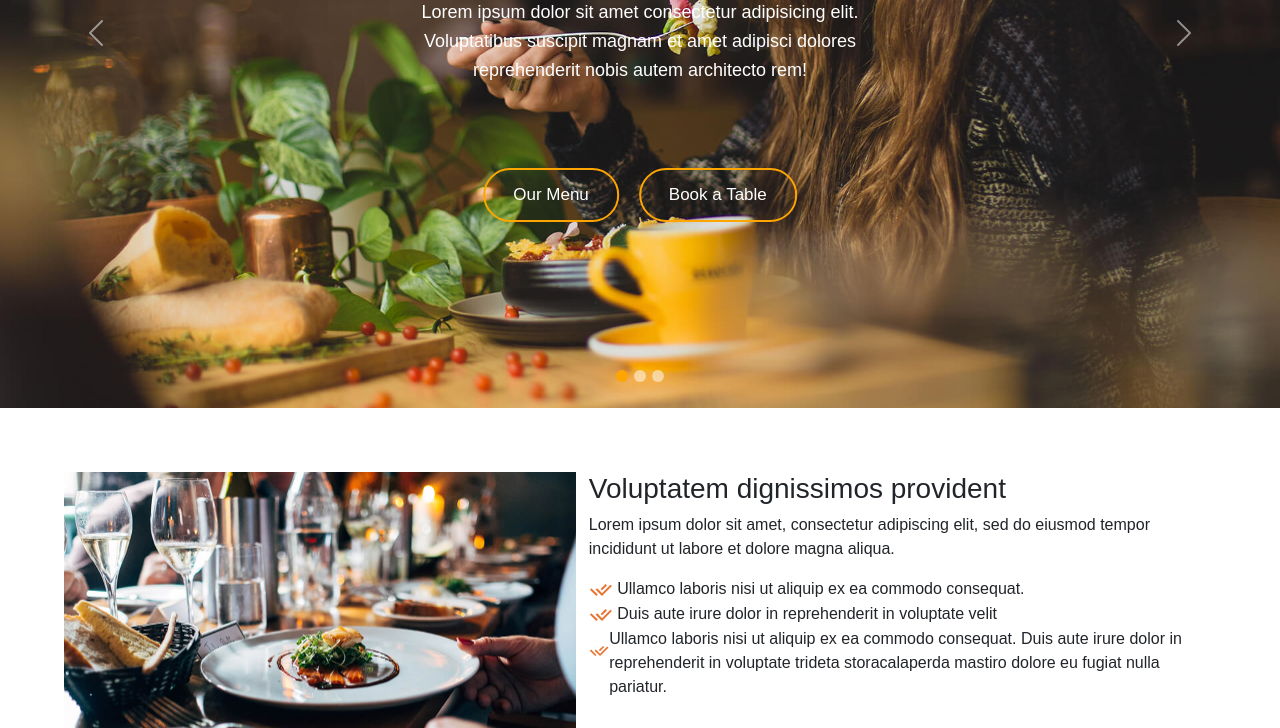
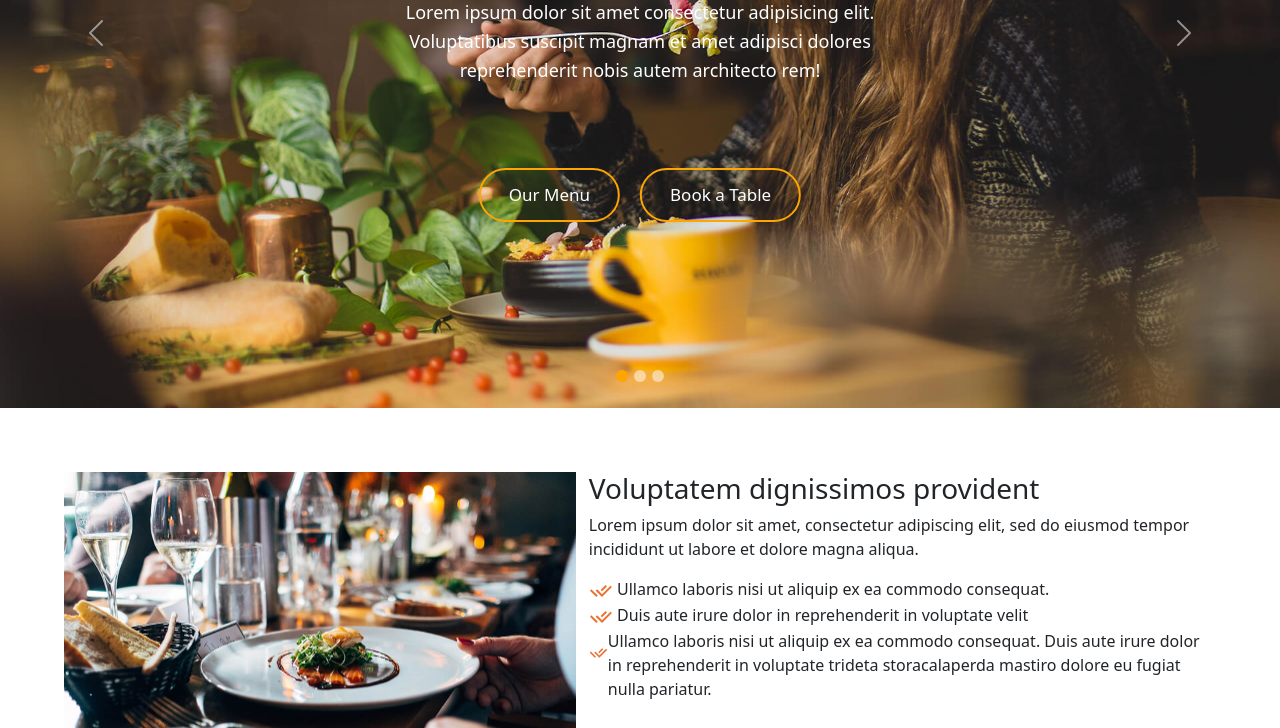
Before and after one commit to somarn1/Omar-Sabbar, a website: page index.html in a window 1280 px wide. Shown: the part 341-1069 px from the top of the page. Drawn offline with nearby package versions, Linux system fonts and the light colour scheme; a web font is replaced by a local one.

Commit message:
final version Complete README and fix horizontal scroll issue

```diff
--- a/src/sass/Modules/_WhyUs.scss
+++ b/src/sass/Modules/_WhyUs.scss
@@ -1,6 +1,11 @@
-body {
-    font-family: Arial, sans-serif;
+// body {
+//     font-family: Arial, sans-serif;
+// }
+
+html, body {
+    overflow-x: hidden;
 }
+
 
 .why-us {
     width: 100%;
```
Also changed, not shown: src/sass/Modules/_responsive.scss (+4 -6 lines), public/css/app.css, 1 other file.
